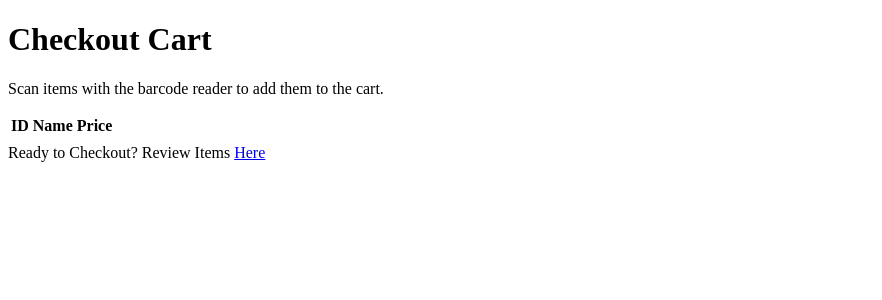
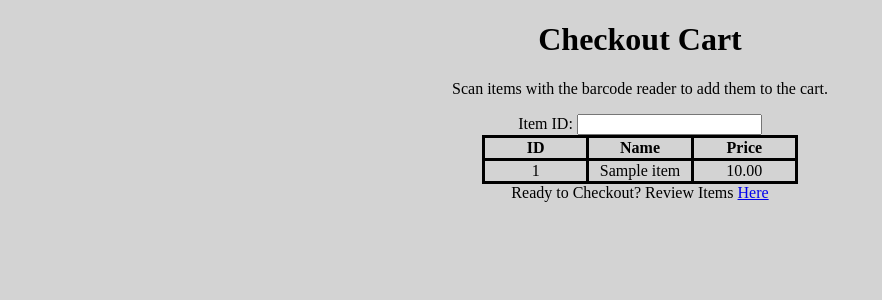
Before and after one commit to ratchfordm/UCSwebsite, a PHP site: page /web_src/checkout_system/cart.php in a window 1280 px wide. Shown: the top 300 px of the page, without its empty margins (0-882 px from the left). Run offline with PHP 8.4, Linux system fonts and the light colour scheme; tables that the repository leaves empty hold one stand-in row (values such as "Sample post"); a stand-in replaces the project's code that opens the database connection; lists and menus that the app fills with data are empty.

Commit message:
checkout update

```diff
--- a/web_src/checkout_system/cart.php
+++ b/web_src/checkout_system/cart.php
@@ -4,10 +4,14 @@
     <meta charset="UTF-8">
     <meta name="viewport" content="width=device-width, initial-scale=1.0">
     <title>Shopping Cart</title>
+
+    <link rel="stylesheet" href="../css/checkout.css">
 </head>
 <body>
     <h1>Checkout Cart</h1>
     <p>Scan items with the barcode reader to add them to the cart.</p>
+
+    <label>Item ID: </label><input>
 
     <table id="shopping_cart">
         <!-- Table Head -->
@@ -19,17 +23,25 @@
 
         <!-- Table Body -->
         <tbody>
-            <tr>
 
-            </tr>
+            <?php
+                // accessing the database
+                require_once "../../data_src/db_config.php";
 
-            <tr>
+                mysql_select_db("db") or die;
+                $results = mysql_query("SELECT item_id, title, price FROM items");
+                while($row = mysql_fetch_array($results)) {
+            ?>
+                <!-- TODO: only update table with scanned items -->
+                <tr>
+                    <td><?php echo $row['item_id']?></td>
+                    <td><?php echo $row['title']?></td>
+                    <td><?php echo $row['price']?></td>
+                </tr>
 
-            </tr>
-
-            <tr>
-
-            </tr>
+            <?php
+                }
+            ?>
         </tbody>
 
     </table>
@@ -39,3 +51,5 @@
 
 </body>
 </html>
+
+<!-- make js thing that detects when item is scanned, sends to database, gets item that was scanned from database -->
--- /dev/null
+++ b/web_src/css/checkout.css
@@ -0,0 +1,12 @@
+body {
+    background-color: lightgrey;
+    text-align: center;
+
+}
+
+#shopping_cart, td, th {
+    width: 25%;
+    border: solid black;
+    margin: 0 auto;
+    border-collapse: collapse;
+}
```
